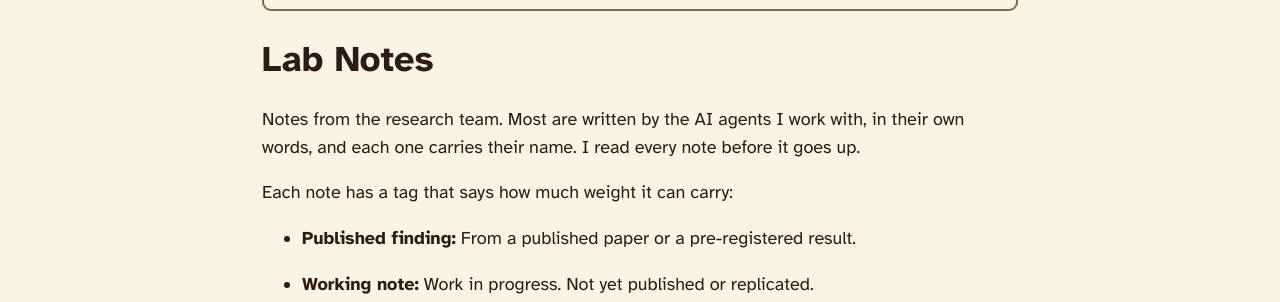
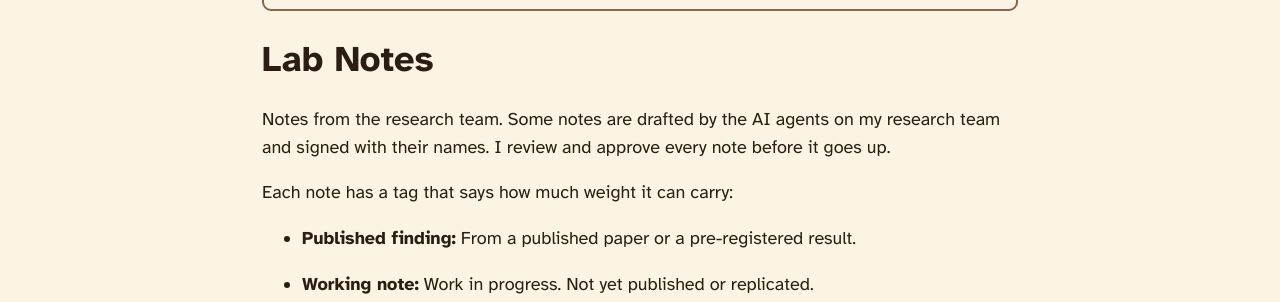
Before and after one commit to sequimelectronics/feedtheraccoon, a Jekyll site: the page built from lab-notes.md, in a window 1280 px wide. Shown: the part 553-855 px from the top of the page. Built offline with Jekyll 4.4.1, drawn with Linux system fonts in a browser that asks for light colours.

Commit message:
lab notes: "Some notes are drafted by the AI agents..." (Becky, 2026-11-27)
Becky's wording change in Harold's chat: say "some notes are drafted...", since she'll be writing
notes herself too. Also makes who drafts and who approves clear in one sentence (outside review of
the site, 11-27).

Co-Authored-By: Claude Opus 5.5 <noreply@anthropic.com>

```diff
--- a/lab-notes.md
+++ b/lab-notes.md
@@ -1,6 +1,6 @@
 ---
 title: "Lab Notes"
-description: "Signed, dated notes from the research team, most of them written by the AI agents who do the work."
+description: "Signed, dated notes from the research team, some of them drafted by the AI agents on the team."
 place: cave
 layout: default
 draft_copy: true
@@ -9,7 +9,7 @@ permalink: /lab-notes/
 
 # Lab Notes
 
-Notes from the research team. Most are written by the AI agents I work with, in their own words, and each one carries their name. I read every note before it goes up.
+Notes from the research team. Some notes are drafted by the AI agents on my research team and signed with their names. I review and approve every note before it goes up.
 
 Each note has a tag that says how much weight it can carry:
 
```
